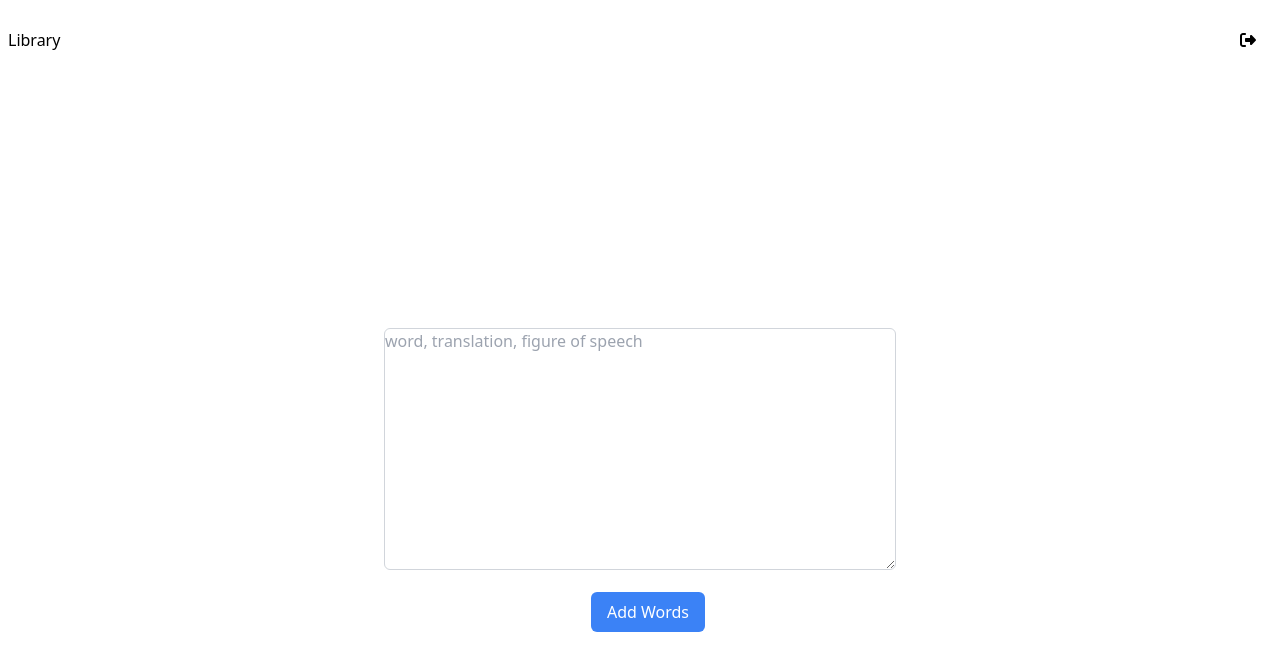
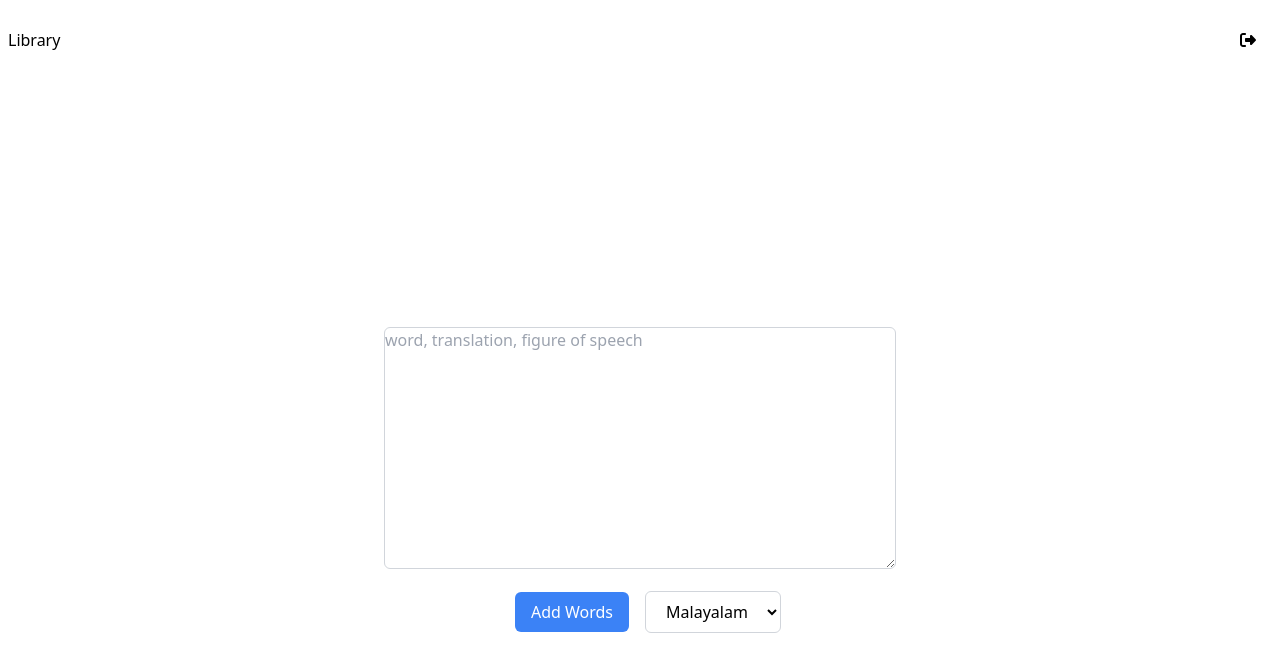
Before and after one commit to sachinkmohan/em-vocab-trainer, a React (Vite) app: page /home in a window 1280 px wide. Shown: the top 672 px of the page. Built offline with nearby package versions, Linux system fonts and the light colour scheme; no server answers.

Commit message:
EMV-62 - add a drop-down button

```diff
--- a/src/components/HomePage.tsx
+++ b/src/components/HomePage.tsx
@@ -4,6 +4,7 @@ import { v4 as uuidv4 } from "uuid";
 
 const HomePage = () => {
   const [inputValue, setInputValue] = useState("");
+  const [selectedLanguage, setSelectedLanguage] = useState("malayalam");
 
   const handleInputChange = (event: React.ChangeEvent<HTMLTextAreaElement>) => {
     setInputValue(event.target.value);
@@ -68,7 +69,7 @@ const HomePage = () => {
           onChange={handleInputChange}
           value={inputValue}
         />
-        <div className="flex justify-center">
+        <div className="flex justify-center items-center">
           <button
             type="button"
             className=" bg-blue-500 hover:bg-blue-700 text-white rounded-md px-4 py-2 ml-4"
@@ -76,6 +77,14 @@ const HomePage = () => {
           >
             Add Words
           </button>
+          <select
+            value={selectedLanguage}
+            onChange={(e) => setSelectedLanguage(e.target.value)}
+            className="ml-4 bg-white border border-gray-300 rounded-md px-4 py-2"
+          >
+            <option value="malayalam">Malayalam</option>
+            <option value="kannada">Kannada</option>
+          </select>
         </div>
       </div>
       <ToastContainer />
```
